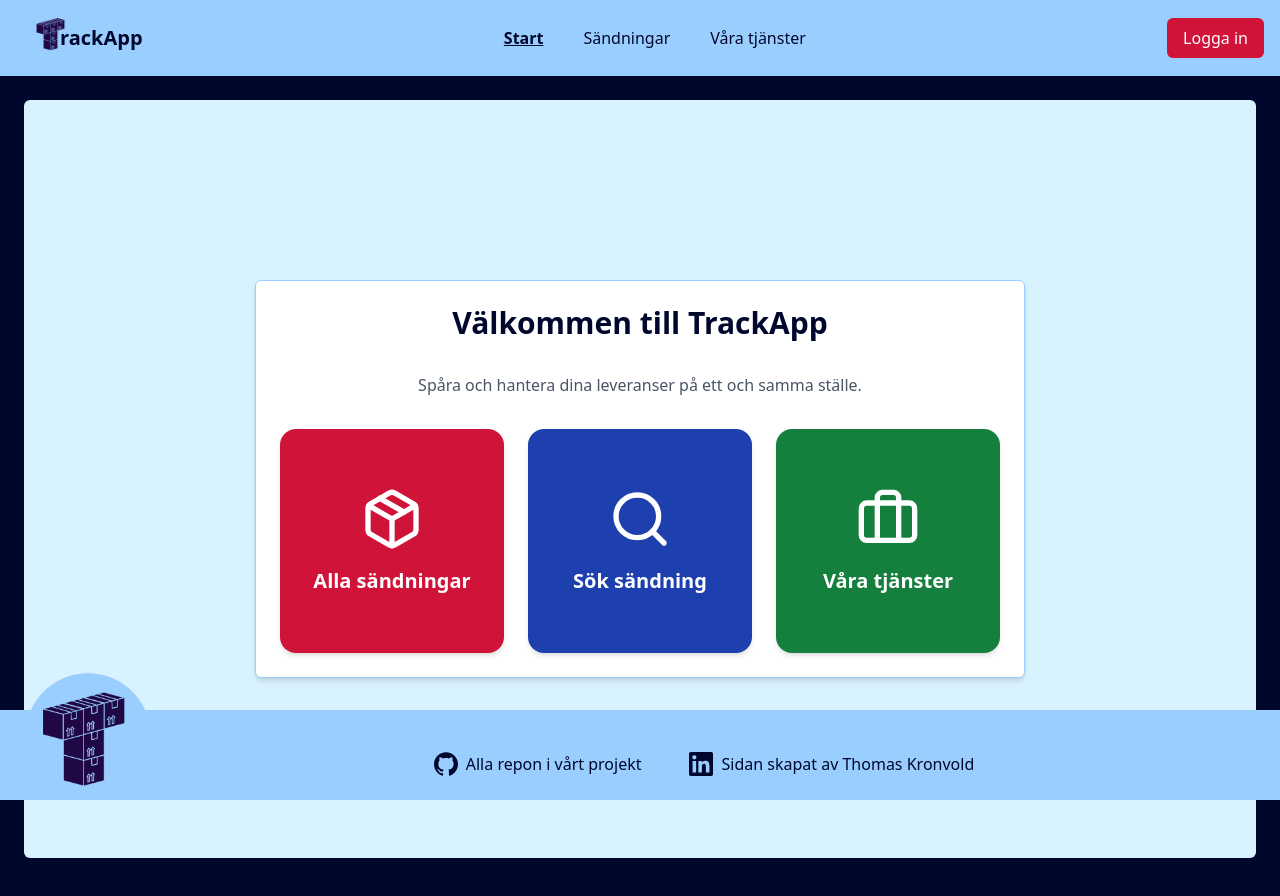
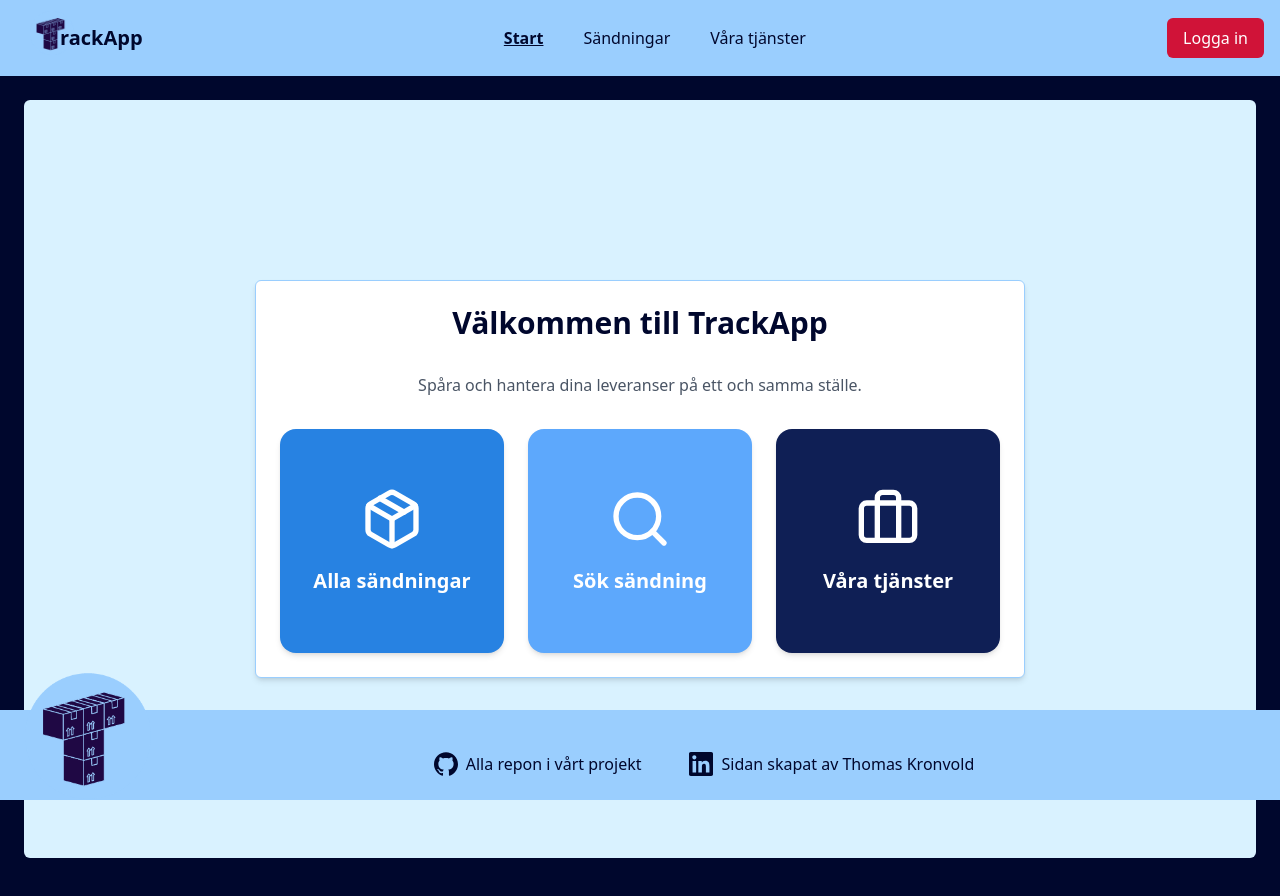
Before and after one commit to G1-H25/Frontend-web, a React (Vite) app in the folder desktop/: page / in a window 1280 px wide. Shown: the top 896 px of the page. Built offline with nearby package versions, Linux system fonts and the light colour scheme.

Commit message:
better colors in landing that match the rest of the app

```diff
--- a/desktop/src/pages/Landing.tsx
+++ b/desktop/src/pages/Landing.tsx
@@ -42,7 +42,7 @@ const Landing = () => {
           {/* Alla sändningar */}
           <button
             onClick={() => handleProtectedNav("/packets")}
-            className="flex flex-col items-center justify-center bg-[#D01338] hover:bg-[#A91330] text-white rounded-2xl p-8 w-56 h-56 transition shadow-md hover:cursor-pointer"
+            className="flex flex-col items-center justify-center bg-[#2782E2] hover:bg-[#5DA8FC] text-white rounded-2xl p-8 w-56 h-56 transition shadow-md hover:cursor-pointer"
           >
             <Package size={64} className="mb-4" />
             <span className="text-xl font-semibold">Alla sändningar</span>
@@ -51,7 +51,7 @@ const Landing = () => {
           {/* Sök sändning */}
           <button
             onClick={() => (token ? setShowModal(true) : navigate("/login"))}
-            className="flex flex-col items-center justify-center bg-[#1E40AF] hover:bg-[#1E3A8A] text-white rounded-2xl p-8 w-56 h-56 transition shadow-md hover:cursor-pointer"
+            className="flex flex-col items-center justify-center bg-[#5DA8FC] hover:bg-[#9ACEFE] text-white rounded-2xl p-8 w-56 h-56 transition shadow-md hover:cursor-pointer"
           >
             <Search size={64} className="mb-4" />
             <span className="text-xl font-semibold">Sök sändning</span>
@@ -60,11 +60,12 @@ const Landing = () => {
           {/* Våra tjänster */}
           <button
             onClick={() => navigate("/about")}
-            className="flex flex-col items-center justify-center bg-[#15803D] hover:bg-[#166534] text-white rounded-2xl p-8 w-56 h-56 transition shadow-md hover:cursor-pointer"
+            className="flex flex-col items-center justify-center bg-[#0F1F55] hover:bg-[#00072D] text-white rounded-2xl p-8 w-56 h-56 transition shadow-md hover:cursor-pointer"
           >
             <Briefcase size={64} className="mb-4" />
             <span className="text-xl font-semibold">Våra tjänster</span>
           </button>
+
         </div>
       </div>
 
```
